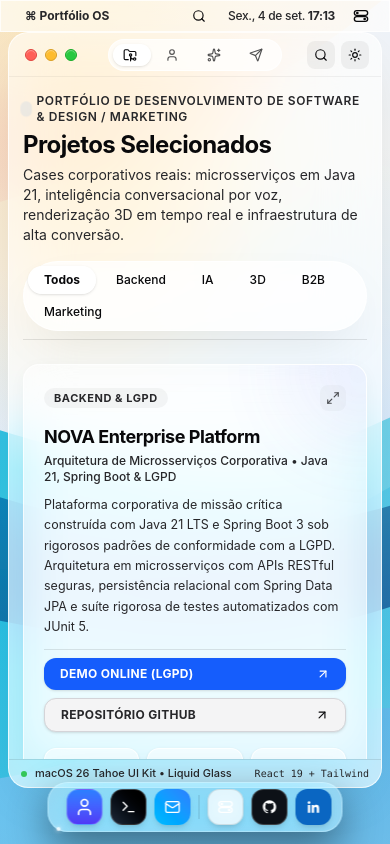
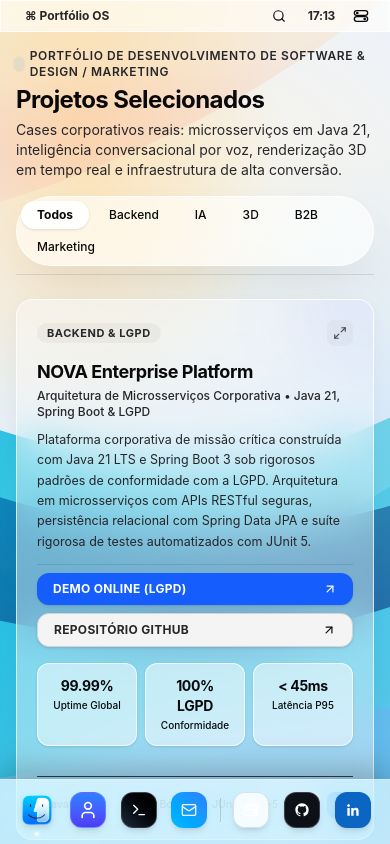
Before and after one commit to fabiorodrigues-tech-dev/portfolio-liquid-glass-experience, a React (Vite) app: page / in a window 390 px wide. Built offline with nearby package versions, Linux system fonts and the light colour scheme; a web font is replaced by a local one.

Commit message:
feat(mobile): implement iOS edge-to-edge layout, bottom sheets, and continuous liquid glass

```diff
--- a/src/App.tsx
+++ b/src/App.tsx
@@ -132,7 +132,7 @@ export function App() {
       />
 
       {/* 3. Main Window Frame (Liquid Glass Large) */}
-      <div className="flex-1 flex items-center justify-center p-2 sm:p-5 pb-16 sm:pb-5 overflow-hidden">
+      <div className="flex-1 w-full h-full p-0 overflow-hidden md:flex md:items-center md:justify-center md:p-5">
         <WindowFrame
           activeTab={activeTab}
           onTabChange={setActiveTab}
--- a/src/components/Dock.tsx
+++ b/src/components/Dock.tsx
@@ -27,25 +27,26 @@ export const Dock: React.FC<DockProps> = ({
   return (
     <div
       style={{
-        backgroundColor: isDark ? 'rgba(18, 20, 28, 0.42)' : 'rgba(255, 255, 255, 0.38)',
+        backgroundColor: isDark ? 'rgba(18, 20, 28, 0.55)' : 'rgba(255, 255, 255, 0.60)',
         backdropFilter: 'blur(28px) saturate(200%)',
         WebkitBackdropFilter: 'blur(28px) saturate(200%)',
       }}
-      className={`border border-white/25 dark:border-white/20 shadow-[0_16px_40px_rgba(0,0,0,0.45)] rounded-[20px] sm:rounded-[22px] px-2 sm:px-3 py-1 sm:py-1.5 flex items-center gap-1 sm:gap-2 select-none fixed bottom-[calc(0.75rem+env(safe-area-inset-bottom,0px))] sm:bottom-4 left-1/2 -translate-x-1/2 z-40 max-w-[calc(100vw-1.5rem)] transition-all duration-300 ease-in-out ${
-        isFocusMode
-          ? 'translate-y-28 opacity-0 pointer-events-none'
-          : 'translate-y-0 opacity-100'
-      }`}
+      className={`select-none fixed z-40 transition-all duration-300 ease-in-out
+        /* Mobile: Edge-to-Edge Continuous Liquid Glass Tab Bar (< md) */
+        bottom-0 inset-x-0 w-full rounded-none border-t border-x-0 border-b-0 border-white/25 dark:border-white/15 shadow-[0_-8px_32px_rgba(0,0,0,0.25)] px-3 pt-2 pb-[max(0.75rem,env(safe-area-inset-bottom,0px))] flex items-center justify-around
+        /* Desktop: Floating macOS Capsule (>= md) */
+        md:bottom-4 md:left-1/2 md:-translate-x-1/2 md:w-auto md:rounded-[22px] md:border md:border-white/25 md:dark:border-white/20 md:shadow-[0_16px_40px_rgba(0,0,0,0.45)] md:px-3 md:py-1.5 md:gap-2 md:justify-center
+        ${isFocusMode ? 'translate-y-28 opacity-0 pointer-events-none' : 'translate-y-0 opacity-100'}`}
     >
       {/* Item 0: Finder (Projetos) */}
       <button
         type="button"
         onClick={() => onSelectTab('projetos')}
-        className="group relative flex flex-col items-center justify-center p-0.5 sm:p-1 cursor-pointer focus:outline-none transition-transform duration-200 ease-out sm:hover:-translate-y-2 sm:hover:scale-115 active:scale-95 will-change-transform"
+        className="group relative flex flex-col items-center justify-center p-1 cursor-pointer focus:outline-none transition-transform duration-200 ease-out md:hover:-translate-y-2 md:hover:scale-115 active:scale-95 will-change-transform"
         aria-label="Projetos (Finder)"
       >
         {/* Tooltip com delay suave */}
-        <span className="pointer-events-none absolute -top-9 px-2.5 py-0.5 rounded-lg text-zinc-950 font-bold bg-white/95 border border-black/10 dark:text-white dark:bg-black/95 dark:border-white/15 text-[11px] whitespace-nowrap opacity-0 group-hover:opacity-100 transition-opacity duration-200 shadow-md hidden sm:inline-block">
+        <span className="pointer-events-none absolute -top-9 px-2.5 py-0.5 rounded-lg text-zinc-950 font-bold bg-white/95 border border-black/10 dark:text-white dark:bg-black/95 dark:border-white/15 text-[11px] whitespace-nowrap opacity-0 group-hover:opacity-100 transition-opacity duration-200 shadow-md hidden md:inline-block">
           Projetos
         </span>
         {/* Halo de luz sutil da cor do app */}
@@ -53,7 +54,7 @@ export const Dock: React.FC<DockProps> = ({
         <img
           src="/finder.png"
           alt="Finder"
-          className="w-9 h-9 sm:w-10 sm:h-10 object-contain rounded-xl drop-shadow-md select-none pointer-events-none relative z-10"
+          className="w-9 h-9 md:w-10 md:h-10 object-contain rounded-xl drop-shadow-md select-none pointer-events-none relative z-10"
           onError={(e) => {
             e.currentTarget.style.display = 'none';
           }}
@@ -67,14 +68,14 @@ export const Dock: React.FC<DockProps> = ({
       <button
         type="button"
         onClick={() => onSelectTab('sobre')}
-        className="group relative flex flex-col items-center justify-center p-0.5 sm:p-1 cursor-pointer focus:outline-none transition-transform duration-200 ease-out sm:hover:-translate-y-2 sm:hover:scale-115 active:scale-95 will-change-transform"
+        className="group relative flex flex-col items-center justify-center p-1 cursor-pointer focus:outline-none transition-transform duration-200 ease-out md:hover:-translate-y-2 md:hover:scale-115 active:scale-95 will-change-transform"
         aria-label="Sobre & Trajetória (MacBook)"
       >
-        <span className="pointer-events-none absolute -top-9 px-2.5 py-0.5 rounded-lg text-zinc-950 font-bold bg-white/95 border border-black/10 dark:text-white dark:bg-black/95 dark:border-white/15 text-[11px] whitespace-nowrap opacity-0 group-hover:opacity-100 transition-opacity duration-200 shadow-md hidden sm:inline-block">
+        <span className="pointer-events-none absolute -top-9 px-2.5 py-0.5 rounded-lg text-zinc-950 font-bold bg-white/95 border border-black/10 dark:text-white dark:bg-black/95 dark:border-white/15 text-[11px] whitespace-nowrap opacity-0 group-hover:opacity-100 transition-opacity duration-200 shadow-md hidden md:inline-block">
           Sobre Mim
         </span>
-        <div className="w-9 h-9 sm:w-10 sm:h-10 rounded-xl bg-gradient-to-b from-blue-500 to-indigo-600 dark:from-zinc-700 dark:to-zinc-800 p-1.5 sm:p-2 flex items-center justify-center shadow-md text-white border border-white/20 relative z-10">
-          <svg className="w-5 h-5 sm:w-6 sm:h-6" viewBox="0 0 24 24" fill="none" stroke="currentColor" strokeWidth="2" strokeLinecap="round" strokeLinejoin="round">
+        <div className="w-9 h-9 md:w-10 md:h-10 rounded-xl bg-gradient-to-b from-blue-500 to-indigo-600 dark:from-zinc-700 dark:to-zinc-800 p-1.5 md:p-2 flex items-center justify-center shadow-md text-white border border-white/20 relative z-10">
+          <svg className="w-5 h-5 md:w-6 md:h-6" viewBox="0 0 24 24" fill="none" stroke="currentColor" strokeWidth="2" strokeLinecap="round" strokeLinejoin="round">
             <path d="M19 21v-2a4 4 0 0 0-4-4H9a4 4 0 0 0-4 4v2" />
             <circle cx="12" cy="7" r="4" />
           </svg>
@@ -88,15 +89,15 @@ export const Dock: React.FC<DockProps> = ({
       <button
         type="button"
         onClick={() => onSelectTab('habilidades')}
-        className="group relative flex flex-col items-center justify-center p-0.5 sm:p-1 cursor-pointer focus:outline-none transition-transform duration-200 ease-out sm:hover:-translate-y-2 sm:hover:scale-115 active:scale-95 will-change-transform"
+        className="group relative flex flex-col items-center justify-center p-1 cursor-pointer focus:outline-none transition-transform duration-200 ease-out md:hover:-translate-y-2 md:hover:scale-115 active:scale-95 will-change-transform"
         aria-label="Habilidades & Stack (Terminal)"
       >
-        <span className="pointer-events-none absolute -top-9 px-2.5 py-0.5 rounded-lg text-zinc-950 font-bold bg-white/95 border border-black/10 dark:text-white dark:bg-black/95 dark:border-white/15 text-[11px] whitespace-nowrap opacity-0 group-hover:opacity-100 transition-opacity duration-200 shadow-md hidden sm:inline-block">
+        <span className="pointer-events-none absolute -top-9 px-2.5 py-0.5 rounded-lg text-zinc-950 font-bold bg-white/95 border border-black/10 dark:text-white dark:bg-black/95 dark:border-white/15 text-[11px] whitespace-nowrap opacity-0 group-hover:opacity-100 transition-opacity duration-200 shadow-md hidden md:inline-block">
           Habilidades
         </span>
         <div className="absolute inset-0 rounded-xl bg-emerald-500/30 blur-md opacity-0 group-hover:opacity-100 transition-opacity duration-300 pointer-events-none" />
-        <div className="w-9 h-9 sm:w-10 sm:h-10 rounded-xl bg-gradient-to-tr from-gray-800 to-black text-white flex items-center justify-center shadow-md border border-white/20 relative z-10">
-          <Terminal className="w-4 h-4 sm:w-5 sm:h-5 text-[#34c759]" />
+        <div className="w-9 h-9 md:w-10 md:h-10 rounded-xl bg-gradient-to-tr from-gray-800 to-black text-white flex items-center justify-center shadow-md border border-white/20 relative z-10">
+          <Terminal className="w-4 h-4 md:w-5 md:h-5 text-[#34c759]" />
         </div>
         {activeTab === 'habilidades' && (
           <span className="w-1 h-1 rounded-full bg-white/80 dark:bg-white/90 shadow-[0_0_4px_rgba(255,255,255,0.8)] absolute -bottom-1 left-1/2 -translate-x-1/2" />
@@ -107,15 +108,15 @@ export const Dock: React.FC<DockProps> = ({
       <button
         type="button"
         onClick={() => onSelectTab('contato')}
-        className="group relative flex flex-col items-center justify-center p-0.5 sm:p-1 cursor-pointer focus:outline-none transition-transform duration-200 ease-out sm:hover:-translate-y-2 sm:hover:scale-115 active:scale-95 will-change-transform"
+        className="group relative flex flex-col items-center justify-center p-1 cursor-pointer focus:outline-none transition-transform duration-200 ease-out md:hover:-translate-y-2 md:hover:scale-115 active:scale-95 will-change-transform"
         aria-label="Contato (Mail)"
       >
-        <span className="pointer-events-none absolute -top-9 px-2.5 py-0.5 rounded-lg text-zinc-950 font-bold bg-white/95 border border-black/10 dark:text-white dark:bg-black/95 dark:border-white/15 text-[11px] whitespace-nowrap opacity-0 group-hover:opacity-100 transition-opacity duration-200 shadow-md hidden sm:inline-block">
+        <span className="pointer-events-none absolute -top-9 px-2.5 py-0.5 rounded-lg text-zinc-950 font-bold bg-white/95 border border-black/10 dark:text-white dark:bg-black/95 dark:border-white/15 text-[11px] whitespace-nowrap opacity-0 group-hover:opacity-100 transition-opacity duration-200 shadow-md hidden md:inline-block">
           Contato
         </span>
         <div className="absolute inset-0 rounded-xl bg-sky-500/40 blur-md opacity-0 group-hover:opacity-100 transition-opacity duration-300 pointer-events-none" />
-        <div className="w-9 h-9 sm:w-10 sm:h-10 rounded-xl bg-gradient-to-tr from-sky-400 to-blue-500 text-white flex items-center justify-center shadow-md relative z-10">
-          <Mail className="w-4 h-4 sm:w-5 sm:h-5" />
+        <div className="w-9 h-9 md:w-10 md:h-10 rounded-xl bg-gradient-to-tr from-sky-400 to-blue-500 text-white flex items-center justify-center shadow-md relative z-10">
+          <Mail className="w-4 h-4 md:w-5 md:h-5" />
         </div>
         {activeTab === 'contato' && (
           <span className="w-1 h-1 rounded-full bg-white/80 dark:bg-white/90 shadow-[0_0_4px_rgba(255,255,255,0.8)] absolute -bottom-1 left-1/2 -translate-x-1/2" />
@@ -123,21 +124,21 @@ export const Dock: React.FC<DockProps> = ({
       </button>
 
       {/* Divisor do Dock */}
-      <div className="w-[1px] h-6 sm:h-7 bg-black/15 dark:bg-white/15 mx-0.5 sm:mx-1 shrink-0" />
+      <div className="w-[1px] h-6 md:h-7 bg-black/15 dark:bg-white/15 mx-0.5 md:mx-1 shrink-0" />
 
       {/* Item 4: Central de Controle */}
       <button
         type="button"
         onClick={onToggleControlCenter}
-        className="group relative flex flex-col items-center justify-center p-0.5 sm:p-1 cursor-pointer focus:outline-none transition-transform duration-200 ease-out sm:hover:-translate-y-2 sm:hover:scale-115 active:scale-95 will-change-transform"
+        className="group relative flex flex-col items-center justify-center p-1 cursor-pointer focus:outline-none transition-transform duration-200 ease-out md:hover:-translate-y-2 md:hover:scale-115 active:scale-95 will-change-transform"
         aria-label="Central de Controle"
       >
-        <span className="pointer-events-none absolute -top-9 px-2.5 py-0.5 rounded-lg text-zinc-950 font-bold bg-white/95 border border-black/10 dark:text-white dark:bg-black/95 dark:border-white/15 text-[11px] whitespace-nowrap opacity-0 group-hover:opacity-100 transition-opacity duration-200 shadow-md hidden sm:inline-block">
+        <span className="pointer-events-none absolute -top-9 px-2.5 py-0.5 rounded-lg text-zinc-950 font-bold bg-white/95 border border-black/10 dark:text-white dark:bg-black/95 dark:border-white/15 text-[11px] whitespace-nowrap opacity-0 group-hover:opacity-100 transition-opacity duration-200 shadow-md hidden md:inline-block">
           Central de Controle
         </span>
         <div className="absolute inset-0 rounded-xl bg-neutral-400/40 blur-md opacity-0 group-hover:opacity-100 transition-opacity duration-300 pointer-events-none" />
-        <div className="w-9 h-9 sm:w-10 sm:h-10 rounded-xl bg-white/70 dark:bg-white/10 backdrop-blur-md border border-black/10 dark:border-white/20 flex items-center justify-center shadow-md relative z-10">
-          <AppleControlCenterIcon className="w-4 h-4 sm:w-5 sm:h-5 text-zinc-900 dark:text-white" />
+        <div className="w-9 h-9 md:w-10 md:h-10 rounded-xl bg-white/70 dark:bg-white/10 backdrop-blur-md border border-black/10 dark:border-white/20 flex items-center justify-center shadow-md relative z-10">
+          <AppleControlCenterIcon className="w-4 h-4 md:w-5 md:h-5 text-zinc-900 dark:text-white" />
         </div>
       </button>
 
@@ -146,15 +147,15 @@ export const Dock: React.FC<DockProps> = ({
         href="https://github.com/fabiorodrigues-tech-dev"
         target="_blank"
         rel="noreferrer"
-        className="group relative flex flex-col items-center justify-center p-0.5 sm:p-1 cursor-pointer focus:outline-none transition-transform duration-200 ease-out sm:hover:-translate-y-2 sm:hover:scale-115 active:scale-95 will-change-transform"
+        className="group relative flex flex-col items-center justify-center p-1 cursor-pointer focus:outline-none transition-transform duration-200 ease-out md:hover:-translate-y-2 md:hover:scale-115 active:scale-95 will-change-transform"
         aria-label="Perfil no GitHub: @fabiorodrigues-tech-dev"
       >
-        <span className="pointer-events-none absolute -top-9 px-2.5 py-0.5 rounded-lg text-zinc-950 font-bold bg-white/95 border border-black/10 dark:text-white dark:bg-black/95 dark:border-white/15 text-[11px] whitespace-nowrap opacity-0 group-hover:opacity-100 transition-opacity duration-200 shadow-md hidden sm:inline-block">
+        <span className="pointer-events-none absolute -top-9 px-2.5 py-0.5 rounded-lg text-zinc-950 font-bold bg-white/95 border border-black/10 dark:text-white dark:bg-black/95 dark:border-white/15 text-[11px] whitespace-nowrap opacity-0 group-hover:opacity-100 transition-opacity duration-200 shadow-md hidden md:inline-block">
           GitHub
         </span>
         <div className="absolute inset-0 rounded-xl bg-zinc-400/30 blur-md opacity-0 group-hover:opacity-100 transition-opacity duration-300 pointer-events-none" />
-        <div className="w-9 h-9 sm:w-10 sm:h-10 rounded-xl bg-[#0d1117] border border-white/20 text-white flex items-center justify-center shadow-md relative z-10">
-          <GithubIcon className="w-4 h-4 sm:w-5 sm:h-5" />
+        <div className="w-9 h-9 md:w-10 md:h-10 rounded-xl bg-[#0d1117] border border-white/20 text-white flex items-center justify-center shadow-md relative z-10">
+          <GithubIcon className="w-4 h-4 md:w-5 md:h-5" />
         </div>
       </a>
 
@@ -163,15 +164,15 @@ export const Dock: React.FC<DockProps> = ({
         href="https://www.linkedin.com/in/fabiorodrigues-dev/"
         target="_blank"
         rel="noreferrer"
-        className="group relative flex flex-col items-center justify-center p-0.5 sm:p-1 cursor-pointer focus:outline-none transition-transform duration-200 ease-out sm:hover:-translate-y-2 sm:hover:scale-115 active:scale-95 will-change-transform"
+        className="group relative flex flex-col items-center justify-center p-1 cursor-pointer focus:outline-none transition-transform duration-200 ease-out md:hover:-translate-y-2 md:hover:scale-115 active:scale-95 will-change-transform"
         aria-label="Perfil no LinkedIn: Fábio Rodrigues"
       >
-        <span className="pointer-events-none absolute -top-9 px-2.5 py-0.5 rounded-lg text-zinc-950 font-bold bg-white/95 border border-black/10 dark:text-white dark:bg-black/95 dark:border-white/15 text-[11px] whitespace-nowrap opacity-0 group-hover:opacity-100 transition-opacity duration-200 shadow-md hidden sm:inline-block">
+        <span className="pointer-events-none absolute -top-9 px-2.5 py-0.5 rounded-lg text-zinc-950 font-bold bg-white/95 border border-black/10 dark:text-white dark:bg-black/95 dark:border-white/15 text-[11px] whitespace-nowrap opacity-0 group-hover:opacity-100 transition-opacity duration-200 shadow-md hidden md:inline-block">
           LinkedIn
         </span>
         <div className="absolute inset-0 rounded-xl bg-[#0A66C2]/40 blur-md opacity-0 group-hover:opacity-100 transition-opacity duration-300 pointer-events-none" />
-        <div className="w-9 h-9 sm:w-10 sm:h-10 rounded-xl bg-[#0A66C2] text-white flex items-center justify-center shadow-md relative z-10">
-          <LinkedinIcon className="w-4 h-4 sm:w-5 sm:h-5" />
+        <div className="w-9 h-9 md:w-10 md:h-10 rounded-xl bg-[#0A66C2] text-white flex items-center justify-center shadow-md relative z-10">
+          <LinkedinIcon className="w-4 h-4 md:w-5 md:h-5" />
         </div>
       </a>
     </div>
--- a/src/components/MenuBar.tsx
+++ b/src/components/MenuBar.tsx
@@ -73,11 +73,17 @@ export const MenuBar: React.FC<MenuBarProps> = ({
 
           {activeMenu === 'about' && (
             <div
-              className={`absolute left-0 top-10 w-72 p-5 rounded-2xl apple-liquid-glass ${
-                isDark ? 'bg-[#0c0d14]/85 text-white' : 'bg-white/90 text-zinc-950'
-              } shadow-2xl z-50 animate-in fade-in zoom-in-95 duration-100 border-none select-none`}
+              className={`z-50 apple-liquid-glass shadow-2xl animate-in fade-in select-none border border-black/10 dark:border-white/15 ${
+                isDark ? 'bg-[#0c0d14]/90 text-white' : 'bg-white/95 text-zinc-950'
+              }
+              /* Mobile: Floating Card Sheet (< md) */
+              max-md:fixed max-md:inset-x-3 max-md:bottom-20 max-md:top-auto max-md:w-auto max-md:rounded-2xl max-md:slide-in-from-bottom-4
+              /* Desktop: Top-left Popover (>= md) */
+              md:absolute md:left-0 md:top-10 md:w-72 md:rounded-2xl md:zoom-in-95 md:duration-100 p-5`}
               onClick={(e) => e.stopPropagation()}
             >
+              {/* Mobile grabber pill */}
+              <div className="w-8 h-1 rounded-full bg-black/20 dark:bg-white/20 mx-auto mb-3 md:hidden" />
               {/* Header */}
               <div className="flex items-start justify-between">
                 <div>
@@ -144,7 +150,7 @@ export const MenuBar: React.FC<MenuBarProps> = ({
           className="px-1.5 py-0.5 font-medium text-[12px] tracking-tight text-zinc-900 dark:text-white cursor-default"
           title="Horário Oficial de Brasília / Recife"
         >
-          <span>{currentDate} </span>
+          <span className="hidden sm:inline">{currentDate} </span>
           <span className="font-bold">{currentTime}</span>
         </div>
 
--- a/src/components/SpotlightModal.tsx
+++ b/src/components/SpotlightModal.tsx
@@ -118,7 +118,7 @@ export const SpotlightModal: React.FC<SpotlightModalProps> = ({
 
   return (
     <div
-      className="fixed inset-0 z-50 flex items-start justify-center pt-24 bg-black/30 backdrop-blur-sm animate-in fade-in duration-150"
+      className="fixed inset-0 z-50 flex items-start justify-center pt-14 md:pt-24 px-3 md:px-0 bg-black/40 backdrop-blur-sm animate-in fade-in duration-150"
       onClick={onClose}
     >
       {/* Spotlight Window - Frosted Glass Container */}
--- a/src/components/WindowFrame.tsx
+++ b/src/components/WindowFrame.tsx
@@ -60,16 +60,19 @@ export const WindowFrame: React.FC<WindowFrameProps> = ({
 
   return (
     <div
-      className={`w-full transition-all duration-300 relative ${
-        isMaximized
-          ? 'max-w-[98vw] h-[calc(100vh-75px)] h-[calc(100dvh-75px)] mt-8 sm:mt-9'
-          : isFocusMode
-          ? 'max-w-5xl h-[calc(100vh-62px)] h-[calc(100dvh-62px)] mt-7 sm:mt-8'
-          : 'max-w-5xl h-[calc(100dvh-5.5rem-env(safe-area-inset-bottom,0px))] sm:h-[calc(100vh-110px)] mt-8 sm:mt-10'
-      } ${isDark ? 'dark-theme' : 'light-theme'} mx-auto flex flex-col apple-liquid-glass window-frame rounded-2xl sm:rounded-3xl overflow-hidden select-none`}
+      className={`w-full transition-all duration-300 select-none
+        fixed inset-0 h-full h-[100dvh] rounded-none border-0 shadow-none z-10 flex flex-col mobile-edge-to-edge
+        md:relative md:inset-auto md:z-auto md:rounded-3xl md:border md:shadow-2xl md:mx-auto md:apple-liquid-glass md:window-frame
+        ${
+          isMaximized
+            ? 'md:max-w-[98vw] md:h-[calc(100vh-75px)] md:mt-9'
+            : isFocusMode
+            ? 'md:max-w-5xl md:h-[calc(100vh-62px)] md:mt-8'
+            : 'md:max-w-5xl md:h-[calc(100vh-110px)] md:mt-10'
+        } ${isDark ? 'dark-theme' : 'light-theme'}`}
     >
-      {/* Window Top Toolbar Header */}
-      <div className="h-11 sm:h-13 px-3 sm:px-4 flex items-center justify-between border-b border-black/5 dark:border-white/10 shrink-0 relative">
+      {/* Window Top Toolbar Header - Desktop Only */}
+      <div className="hidden md:flex h-13 px-4 items-center justify-between border-b border-black/5 dark:border-white/10 shrink-0 relative">
         {/* Left: Official Apple Traffic Lights & Window Title */}
         <div className="flex items-center space-x-3.5">
           <TrafficLights
@@ -79,7 +82,7 @@ export const WindowFrame: React.FC<WindowFrameProps> = ({
             isMaximized={isMaximized}
           />
 
-          <div className="hidden sm:flex items-center space-x-1.5 text-xs font-medium text-zinc-600 dark:text-zinc-400">
+          <div className="flex items-center space-x-1.5 text-xs font-medium text-zinc-600 dark:text-zinc-400">
             <span>Fábio Rodrigues</span>
             <span className="text-[10px] opacity-40">/</span>
             <span className="text-zinc-900 dark:text-white font-semibold capitalize">
@@ -122,7 +125,7 @@ export const WindowFrame: React.FC<WindowFrameProps> = ({
       </div>
 
       {/* Window Scrollable Content Pane */}
-      <main className="flex-1 overflow-y-auto px-3.5 sm:px-6 py-4 sm:py-6 pb-12 sm:pb-6 custom-scrollbar text-zinc-900 dark:text-white">
+      <main className="flex-1 overflow-y-auto px-4 pt-12 pb-24 md:px-6 md:py-6 md:pb-6 custom-scrollbar text-zinc-900 dark:text-white">
         {activeTab === 'projetos' && (
           <ProjectsTab onSelectProject={onSelectProject} theme={theme} />
         )}
@@ -131,8 +134,8 @@ export const WindowFrame: React.FC<WindowFrameProps> = ({
         {activeTab === 'contato' && <ContactTab theme={theme} />}
       </main>
 
-      {/* Window Status Bar Footer */}
-      <footer className="h-7 px-3 sm:px-4 flex items-center justify-between border-t border-black/10 dark:border-white/15 text-[11px] text-zinc-600 dark:text-zinc-400 shrink-0 font-medium overflow-hidden">
+      {/* Window Status Bar Footer - Desktop Only */}
+      <footer className="hidden md:flex h-7 px-4 items-center justify-between border-t border-black/10 dark:border-white/15 text-[11px] text-zinc-600 dark:text-zinc-400 shrink-0 font-medium overflow-hidden">
         <div className="flex items-center space-x-2 truncate">
           <span className="w-1.5 h-1.5 rounded-full bg-[#34c759] shrink-0" />
           <span className="truncate">macOS 26 Tahoe UI Kit • Liquid Glass</span>
```
Also changed, not shown: src/components/ControlCenter.tsx (+9 -3 lines), src/components/ProjectQuickLook.tsx (+9 -6 lines), src/index.css (+12 -0 lines).
